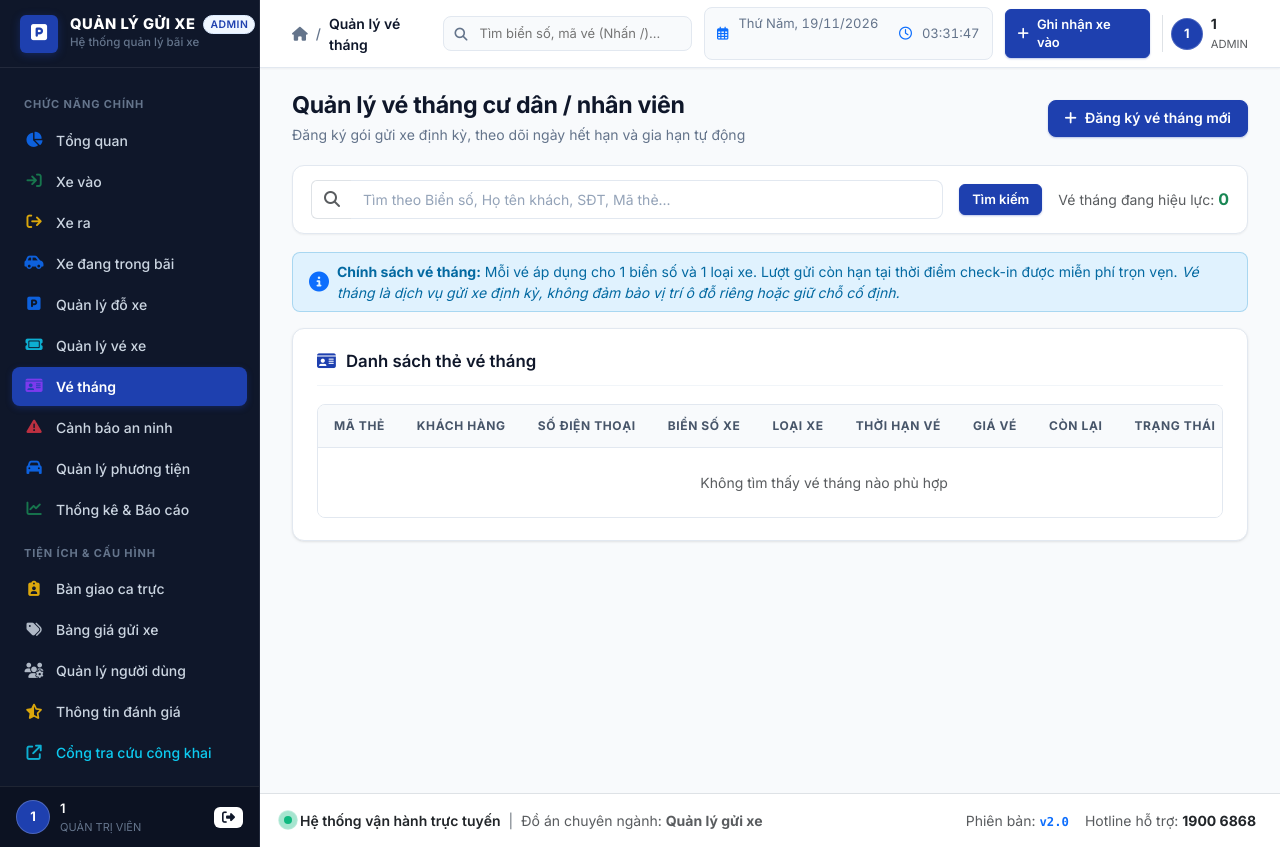
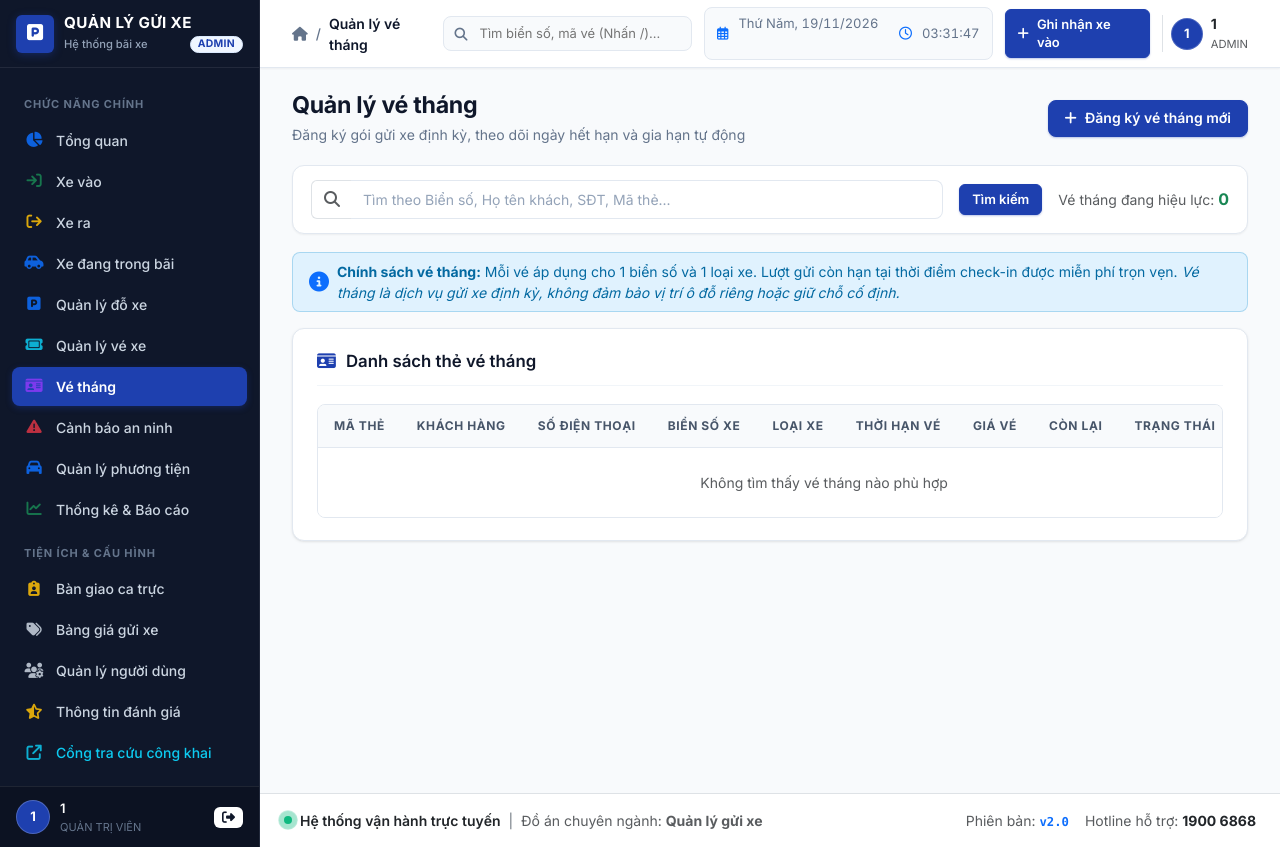
Before and after one commit to NHZ5NEOLEO/QuanLyGuiXe, a Spring Boot app: page /ve-thang in a window 1280 px wide. Run offline with Spring Boot 4, Linux system fonts and the light colour scheme; the visitor is signed in with stand-in values (Sample User, id 1); data comes from the database, SQL or seed files in the repository; data that the repository does not hold is empty; some of the project's set-up classes (security, data sources, template engines, error pages and the like) are left out, and stand-ins take their place; database files in the repository are not loaded.

Commit message:
fix(ui & rbac): bo tran chu nhan vien xanh o sidebar, an thao tac gia han voi nhan vien truc cong va bo cum tu cu dan/nhan vien o tieu de ve thang

```diff
--- a/src/main/java/com/example/demo/controller/MonthlyTicketController.java
+++ b/src/main/java/com/example/demo/controller/MonthlyTicketController.java
@@ -74,8 +74,15 @@ public class MonthlyTicketController {
     public String renewMonthlyTicket(
             @RequestParam("veThangId") Long veThangId,
             @RequestParam(value = "months", defaultValue = "1") int months,
+            jakarta.servlet.http.HttpSession session,
             RedirectAttributes redirectAttributes
     ) {
+        String role = (String) session.getAttribute("userRole");
+        if ("NHAN_VIEN".equalsIgnoreCase(role)) {
+            redirectAttributes.addFlashAttribute("errorMessage",
+                    "Nhân viên trực cổng không có quyền gia hạn vé tháng. Thao tác này chỉ dành cho Ban quản lý / Admin!");
+            return "redirect:/ve-thang";
+        }
         try {
             VeThang vt = monthlyTicketService.renewMonthlyPass(veThangId, months);
             redirectAttributes.addFlashAttribute("successMessage",
--- a/src/main/resources/static/css/style.css
+++ b/src/main/resources/static/css/style.css
@@ -684,9 +684,10 @@ a:hover {
     height: var(--header-height);
     display: flex;
     align-items: center;
-    padding: 0 20px;
+    padding: 0 16px;
     border-bottom: 1px solid rgba(255, 255, 255, 0.08);
-    gap: 12px;
+    gap: 10px;
+    overflow: hidden;
 }
 
 .brand-icon-box {
--- a/src/main/resources/templates/layout/fragments/sidebar.html
+++ b/src/main/resources/templates/layout/fragments/sidebar.html
@@ -16,14 +16,15 @@
         <div class="brand-icon-box">
             <i class="fa-solid fa-square-parking" aria-hidden="true"></i>
         </div>
-        <div class="brand-text">
-            <div class="d-flex align-items-center gap-2">
-                <span class="title" style="font-size: 0.92rem; white-space: nowrap;">QUẢN LÝ GỬI XE</span>
+        <div class="brand-text flex-grow-1 overflow-hidden">
+            <div class="title fw-bold text-white text-truncate" style="font-size: 0.95rem; letter-spacing: 0.4px;">QUẢN LÝ GỬI XE</div>
+            <div class="d-flex align-items-center justify-content-between mt-1">
+                <span class="subtitle text-truncate" style="font-size: 0.70rem; color: #94a3b8;">Hệ thống bãi xe</span>
                 <span class="badge sidebar-role-badge"
+                      style="font-size: 0.65rem; padding: 2px 7px; font-weight: 700; letter-spacing: 0.3px; line-height: 1;"
                       th:classappend="${session.userRole == 'NHAN_VIEN'} ? 'bg-success text-white' : 'bg-primary text-white'"
                       th:text="${session.userRole != null ? (session.userRole == 'NHAN_VIEN' ? 'NHÂN VIÊN' : session.userRole) : 'ADMIN'}">ADMIN</span>
             </div>
-            <div class="subtitle">Hệ thống quản lý bãi xe</div>
         </div>
         <!-- Close button on mobile -->
         <button type="button" class="btn btn-sm text-secondary d-lg-none ms-auto border-0 p-1" onclick="toggleMobileSidebar(false)" aria-label="Đóng menu">
--- a/src/main/resources/templates/ve-thang.html
+++ b/src/main/resources/templates/ve-thang.html
@@ -34,7 +34,7 @@
             <!-- Page Header -->
             <div class="page-header">
                 <div class="page-title-box">
-                    <h2>Quản lý vé tháng cư dân / nhân viên</h2>
+                    <h2>Quản lý vé tháng</h2>
                     <p>Đăng ký gói gửi xe định kỳ, theo dõi ngày hết hạn và gia hạn tự động</p>
                 </div>
                 <button class="btn-pro btn-primary-pro" data-bs-toggle="modal" data-bs-target="#addMonthlyModal">
@@ -154,7 +154,8 @@
                                             title="Xem mã QR thẻ vé tháng">
                                         <i class="fa-solid fa-qrcode me-1"></i> QR Thẻ
                                     </button>
-                                    <button class="btn-pro btn-outline-pro btn-sm-pro py-1 text-primary me-1"
+                                    <button th:if="${session.userRole == null or session.userRole == 'ADMIN'}"
+                                            class="btn-pro btn-outline-pro btn-sm-pro py-1 text-primary me-1"
                                             th:data-id="${t.id}"
                                             th:data-plate="${t.bienSoXe}"
                                             th:data-customer="${t.khachHang != null ? t.khachHang.hoTen : ''}"
```
